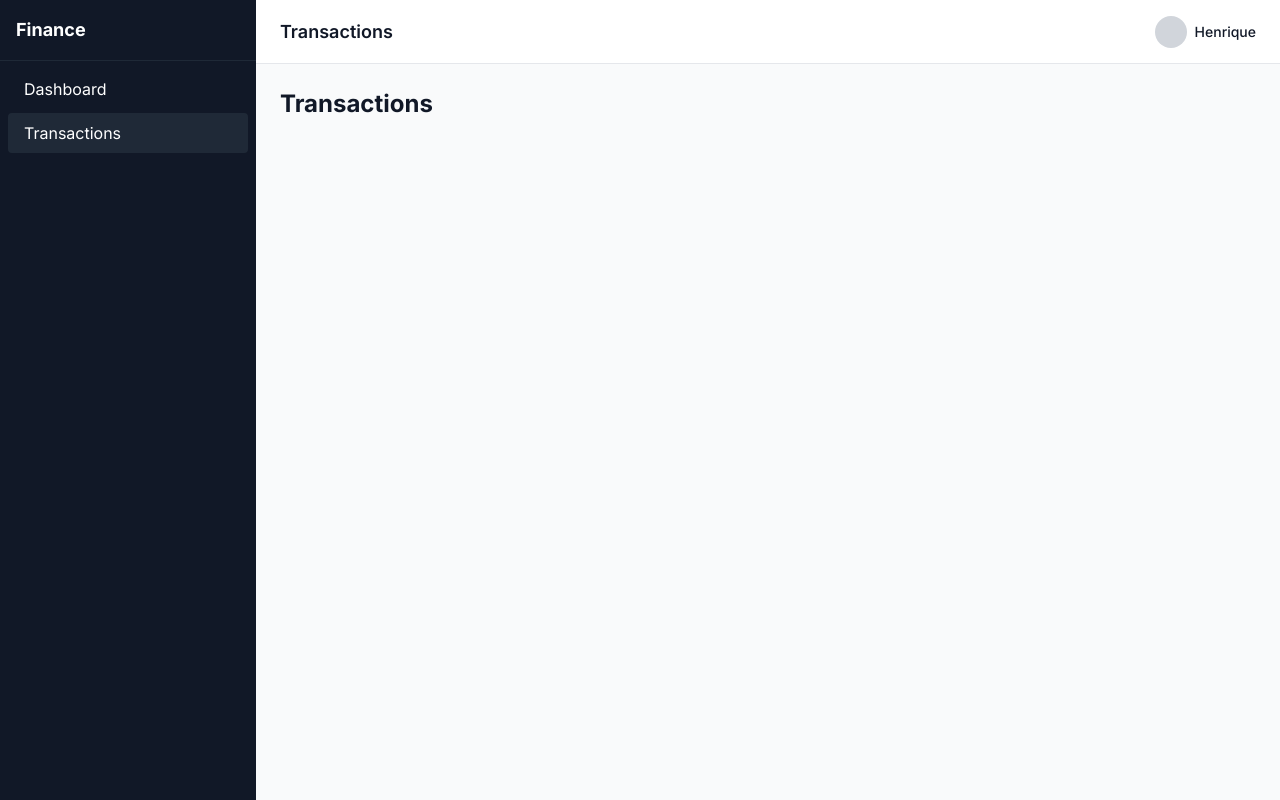
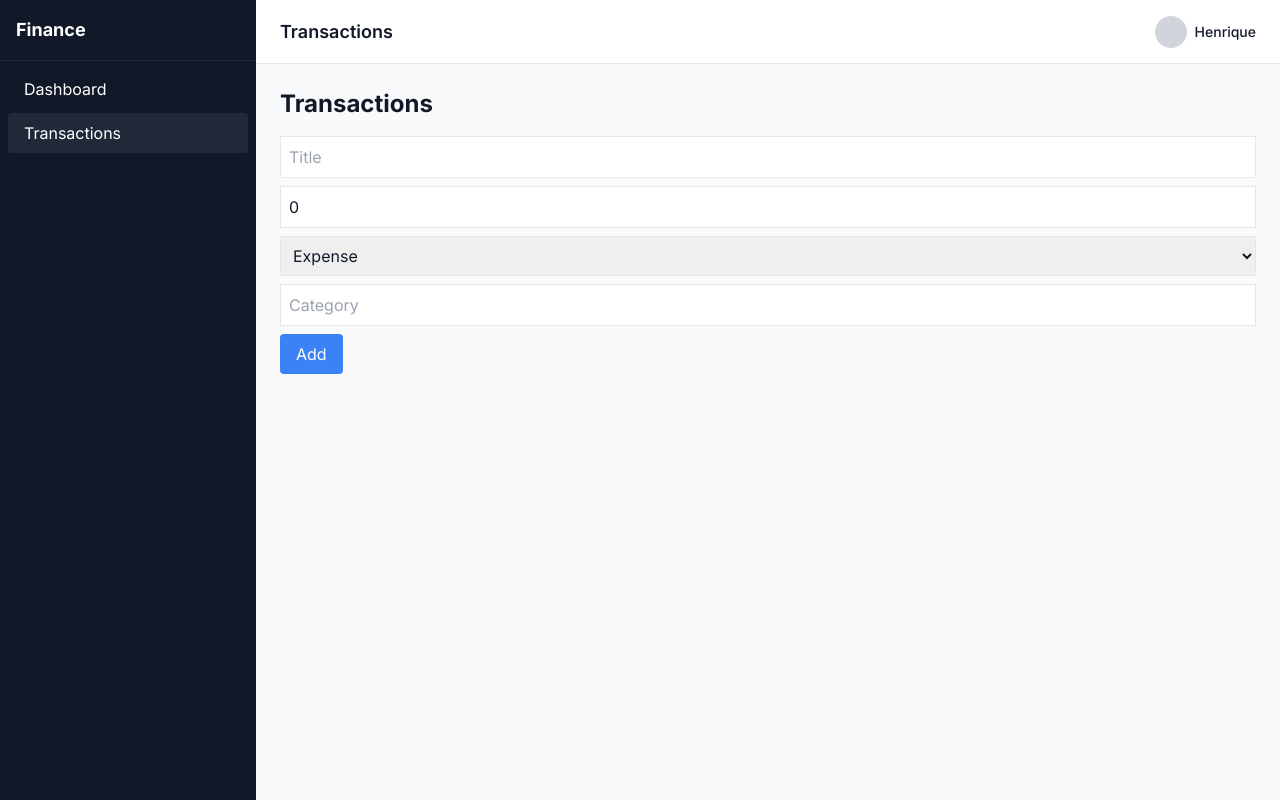
Before and after one commit to Henriqueverri/finance-tracker, a Vue app: page /transactions in a window 1280 px wide. Built offline with nearby package versions, Linux system fonts and the light colour scheme.

Commit message:
feat: implement transaction creation and listing with service layer

```diff
--- a/src/pages/Transactions.vue
+++ b/src/pages/Transactions.vue
@@ -1,3 +1,68 @@
+<script setup lang="ts">
+import { ref, onMounted } from 'vue'
+import { transactionService } from '@/services/transactionService'
+import type { Transaction } from '@/types/transaction'
+
+const transactions = ref<Transaction[]>([])
+
+const form = ref({
+  title: '',
+  amount: 0,
+  type: 'expense',
+  category: '',
+})
+
+const load = async () => {
+  transactions.value = await transactionService.getAll()
+}
+
+onMounted(load)
+
+const addTransaction = async () => {
+  const newTransaction: Transaction = {
+    id: crypto.randomUUID(),
+    ...form.value,
+    date: new Date().toISOString(),
+  }
+
+  await transactionService.create(newTransaction)
+  await load()
+}
+</script>
+
 <template>
-  <h1 class="text-2xl font-bold">Transactions</h1>
+  <div>
+    <h1 class="text-2xl font-bold mb-4">Transactions</h1>
+
+    <!-- Form -->
+    <div class="mb-6 space-y-2">
+      <input v-model="form.title" placeholder="Title" class="border p-2 w-full" />
+      <input v-model.number="form.amount" type="number" placeholder="Amount" class="border p-2 w-full" />
+
+      <select v-model="form.type" class="border p-2 w-full">
+        <option value="income">Income</option>
+        <option value="expense">Expense</option>
+      </select>
+
+      <input v-model="form.category" placeholder="Category" class="border p-2 w-full" />
+
+      <button
+        @click="addTransaction"
+        class="bg-blue-500 text-white px-4 py-2 rounded"
+      >
+        Add
+      </button>
+    </div>
+
+    <!-- List -->
+    <ul class="space-y-2">
+      <li
+        v-for="t in transactions"
+        :key="t.id"
+        class="p-4 border rounded"
+      >
+        {{ t.title }} - {{ t.amount }}
+      </li>
+    </ul>
+  </div>
 </template>
--- /dev/null
+++ b/src/services/transactionService.ts
@@ -0,0 +1,14 @@
+import type { Transaction } from '@/types/transaction'
+
+let transactions: Transaction[] = []
+
+export const transactionService = {
+  getAll() {
+    return Promise.resolve(transactions)
+  },
+
+  create(transaction: Transaction) {
+    transactions.push(transaction)
+    return Promise.resolve(transaction)
+  },
+}
--- /dev/null
+++ b/src/types/transaction.ts
@@ -0,0 +1,10 @@
+export type TransactionType = 'income' | 'expense'
+
+export interface Transaction {
+  id: string
+  title: string
+  amount: number
+  type: TransactionType
+  category: string
+  date: string
+}
```
